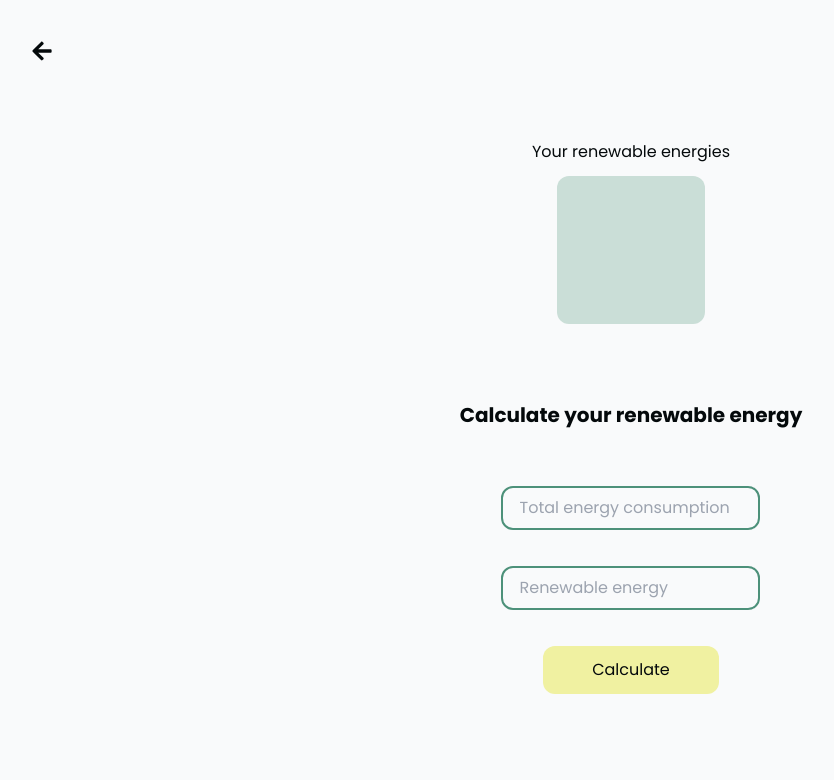
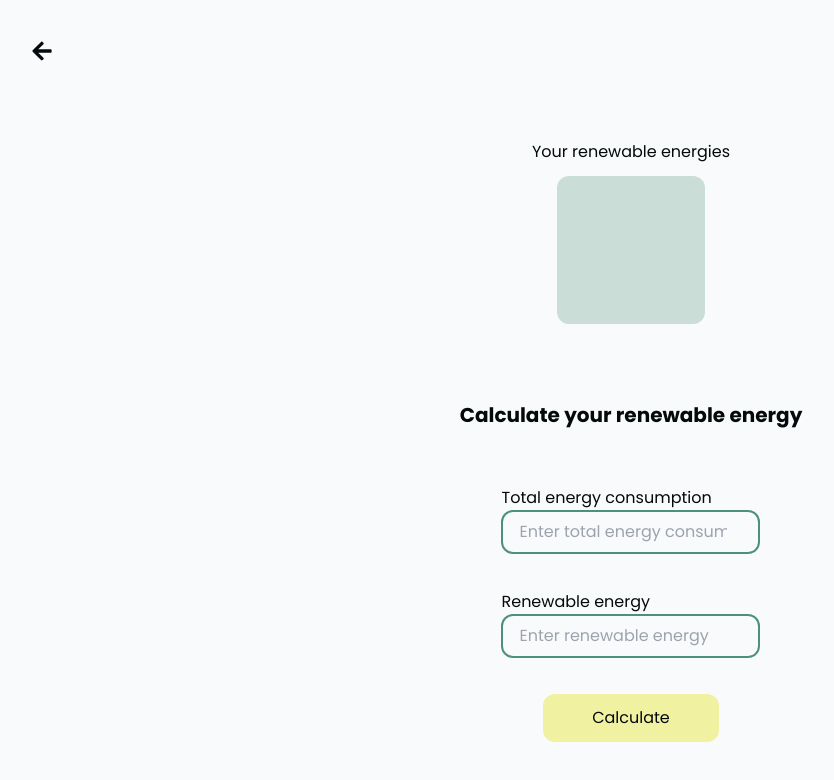
Before and after one commit to JavierPadronGarcia/E-volution, a Next.js app: page /calculatePage in a window 1280 px wide. Shown: the top 780 px of the page, without its empty margins (9-843 px from the left). Built offline with nearby package versions, Linux system fonts and the light colour scheme; a web font is replaced by a local one.

Commit message:
First Calculations (needs userServices)

```diff
--- a/app/calculatePage/page.tsx
+++ b/app/calculatePage/page.tsx
@@ -1,3 +1,5 @@
+"use client"
+import React, { useState } from "react";
 import BackArrow from "@/components/backArrow";
 import YellowButton from "@/components/YellowButton";
 import { SubmitButton } from "../login/submit-button";
@@ -5,40 +7,59 @@ import { Poppins } from "next/font/google";
 
 
 const CalculatePage = () => {
+
+    const [percentage, setPercentage] = useState<number | null>(null);
+    const [totalEnergy, setTotalEnergy] = useState<number | undefined>();
+    const [renewableEnergy, setRenewableEnergy] = useState<number | undefined>();
+
+    const calculatePercentage = () => {
+        if (totalEnergy && renewableEnergy && totalEnergy !== 0) {
+            const finalEnergy = (renewableEnergy / totalEnergy) * 100;
+            setPercentage(finalEnergy);
+        }
+    };
+
+    const handleCalculate = (event: React.FormEvent<HTMLFormElement>) => {
+        event.preventDefault();
+        calculatePercentage();
+    };
+
     return (
         <div className="h-full font-poppins">
-
-{/**content bg- p1 m0 and h-full */}
-            <div className="block"><BackArrow/></div>
-                <div className=" flex flex-col items-center justify-center gap-3">
+            <div className="block"><BackArrow /></div>
+            <div className="flex flex-col items-center justify-center gap-3">
                 <p className="mt-[140px]"> Your renewable energies</p>
-                    <div className="bg-notWhite w-[148px] h-[148px] rounded-xl"></div>
+                <div className="bg-notWhite w-[148px] h-[148px] rounded-xl flex justify-center items-center">{percentage !== null ? `${percentage.toFixed(2)}%` : ""}</div>
             </div>
             <div className="justify-center items-center m-14">
                 <p className="font-bold text-[20px] text-center pt-5">Calculate your renewable energy</p>
             </div>
-
-
-
-        {/*here's the input for Total energy consumption*/}
             <div className="justify-center items-center ">
-
-            <form className="animate-in flex-1 flex flex-col w-full justify-center items-center  text-foreground gap-9">
-                <label className="text-md w-[259px]" htmlFor="text">
-                <input className="rounded-xl px-4 py-2 bg-inherit border-2 border-darkGreen w-full"
-                    name="energy consumption"
-                    placeholder="Total energy consumption"
-                    required/></label>
-
-                {/* Here's the input for Renewable energy*/ }
-                <label className="text-md w-[259px]" htmlFor="text">
+                <form onSubmit={handleCalculate} className="animate-in flex-1 flex flex-col w-full justify-center items-center text-foreground gap-9">
+                    <label className="text-md w-[259px]" htmlFor="totalEnergy">
+                        Total energy consumption
                         <input
-                    className="rounded-xl px-4 py-2 bg-inherit border-2  border-darkGreen  w-full"
-                    name="renewable"
-                    placeholder="Renewable energy"
-                    required/>
+                            id="totalEnergy"
+                            className="rounded-xl px-4 py-2 bg-inherit border-2 border-darkGreen w-full"
+                            type="number"
+                            value={totalEnergy}
+                            onChange={(e) => setTotalEnergy(parseInt(e.target.value))}
+                            placeholder="Enter total energy consumption"
+                            required
+                        />
                     </label>
-
+                    <label className="text-md w-[259px]" htmlFor="renewableEnergy">
+                        Renewable energy
+                        <input
+                            id="renewableEnergy"
+                            className="rounded-xl px-4 py-2 bg-inherit border-2 border-darkGreen w-full"
+                            type="number"
+                            value={renewableEnergy}
+                            onChange={(e) => setRenewableEnergy(parseInt(e.target.value))}
+                            placeholder="Enter renewable energy"
+                            required
+                        />
+                    </label>
                     <SubmitButton
                         pendingText="Calculating...">
                         Calculate
@@ -46,7 +67,6 @@ const CalculatePage = () => {
                 </form>
             </div>
         </div>
-
     );
 };
 
```
Lines whose indentation alone changed are shown as unchanged.
